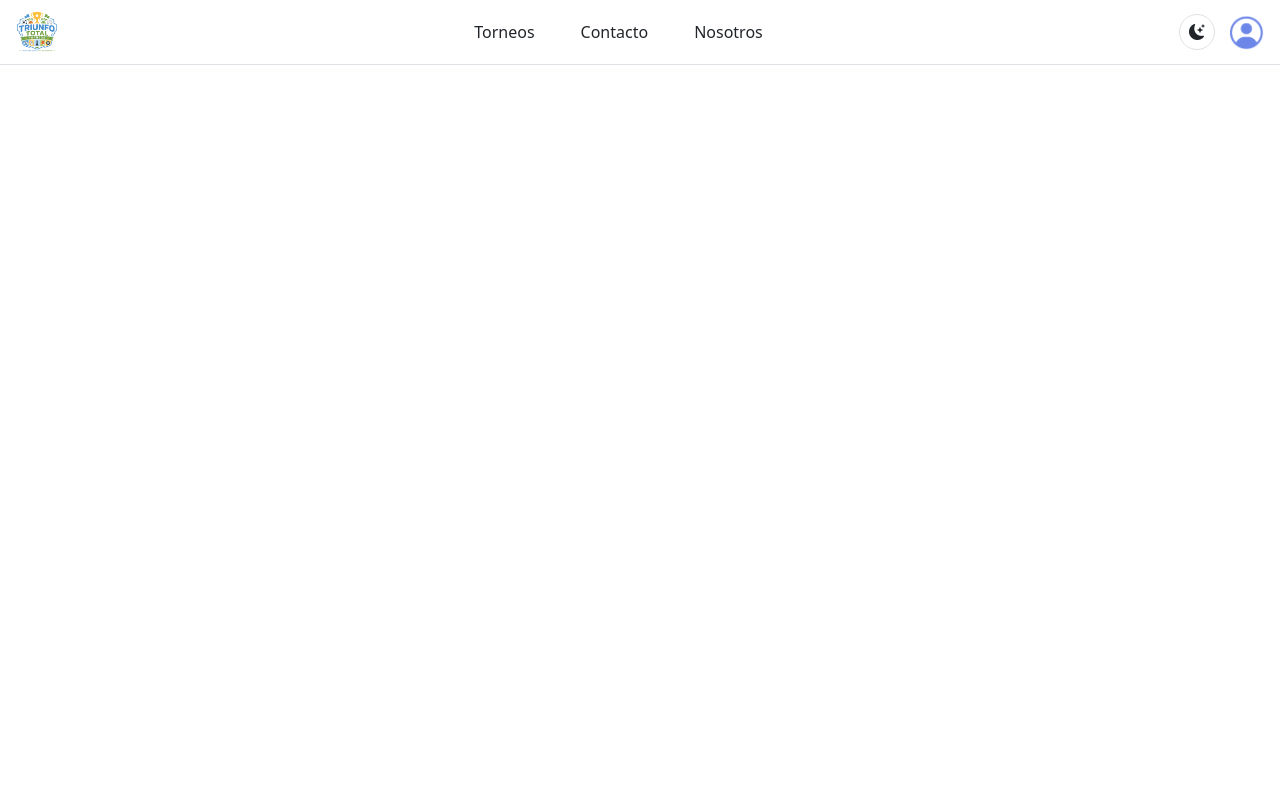
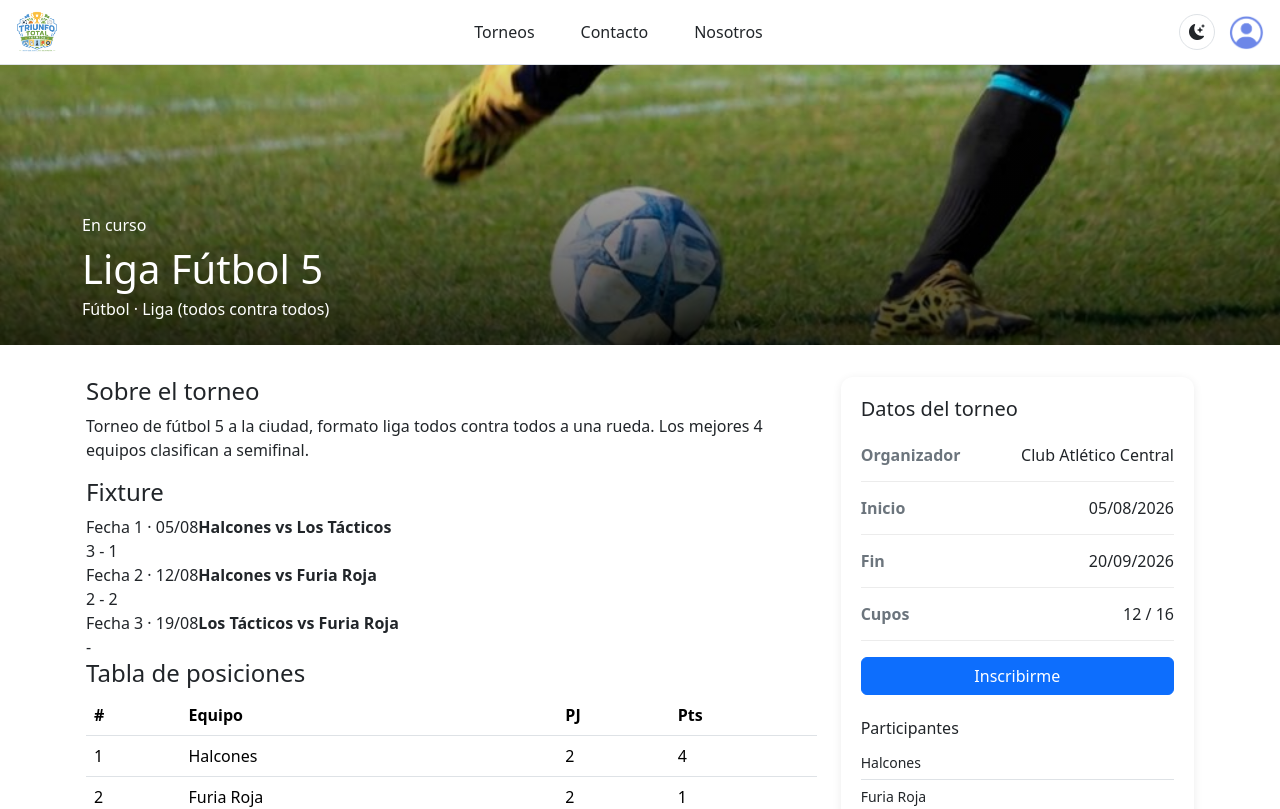
Before and after one commit to MicaelaChans/ByteCraft, a React (Vite) app in the folder TriunfoTotal/: page /tournaments/1 in a window 1280 px wide. Shown: the top 809 px of the page. Built offline with nearby package versions, Linux system fonts and the light colour scheme.

Commit message:
Se agrega pestaña de torneos especificos, se agrega imagen al register y se deja mas nitida la img del login

```diff
--- a/TriunfoTotal/src/App.jsx
+++ b/TriunfoTotal/src/App.jsx
@@ -9,6 +9,7 @@ import Profile from "./components/Profile";
 import Tournaments from "./components/Tournaments";
 import Policies from "./components/Policies";
 import TermsOfService from "./components/TermsOfService";
+import TournamentDetail from "./components/TournamentDetail";
 
 function App() {
   return (
@@ -24,6 +25,8 @@ function App() {
         <Route path="/tournaments" element={<Tournaments />} />
         <Route path="/policies" element={<Policies />} />
         <Route path="/termsOfService" element={<TermsOfService />} />
+        <Route path="/tournaments/:id" element={<TournamentDetail />} />
+
     </Routes>
     </>
   );
--- /dev/null
+++ b/TriunfoTotal/src/components/TournamentDetail.jsx
@@ -0,0 +1,147 @@
+import { useParams, Link } from "react-router-dom";
+import Footer from "./partials/Footer";
+import "../css/styles.css";
+
+// --- MOCK: por ahora todos los torneos muestran esta misma info (fútbol) ---
+// Cuando esté el backend, esto se reemplaza por un fetch a
+// GET /api/torneos/:id y este objeto se arma con lo que devuelva la API.
+const mockDetail = {
+  nombre: "Liga Fútbol 5",
+  categoria: "Fútbol",
+  formato: "Liga (todos contra todos)",
+  estado: "En curso",
+  img: "/img/futbol.jpg",
+  organizador: "Club Atlético Central",
+  inicio: "05/08/2026",
+  fin: "20/09/2026",
+  cupos: 16,
+  inscriptos: 12,
+  descripcion:
+    "Torneo de fútbol 5 a la ciudad, formato liga todos contra todos a una rueda. Los mejores 4 equipos clasifican a semifinal.",
+  fixture: [
+    { ronda: "Fecha 1", partido: "Halcones vs Los Tácticos", fecha: "05/08", resultado: "3 - 1" },
+    { ronda: "Fecha 2", partido: "Halcones vs Furia Roja", fecha: "12/08", resultado: "2 - 2" },
+    { ronda: "Fecha 3", partido: "Los Tácticos vs Furia Roja", fecha: "19/08", resultado: "-" },
+  ],
+  posiciones: [
+    { pos: 1, equipo: "Halcones", pj: 2, pts: 4 },
+    { pos: 2, equipo: "Furia Roja", pj: 2, pts: 1 },
+    { pos: 3, equipo: "Los Tácticos", pj: 2, pts: 1 },
+  ],
+  participantes: ["Halcones", "Furia Roja", "Los Tácticos", "Team Vórtice"],
+};
+
+function TournamentDetail() {
+  const { id } = useParams();
+
+  // TODO backend: reemplazar por el torneo real según `id`
+  const torneo = mockDetail;
+
+  return (
+    <>
+      <div className="tournament-detail-hero">
+        <img src={torneo.img} alt={torneo.nombre} />
+        <div className="tournament-detail-hero-overlay">
+          <div className="container">
+            <span className="status-badge status-live">{torneo.estado}</span>
+            <h1>{torneo.nombre}</h1>
+            <p className="mb-0">{torneo.categoria} · {torneo.formato}</p>
+          </div>
+        </div>
+      </div>
+
+      <div className="container tournament-detail-content">
+        <div className="row">
+          {/* Columna principal */}
+          <div className="col-lg-8">
+            <section className="my-tournaments-section">
+              <h2 className="fs-4">Sobre el torneo</h2>
+              <p>{torneo.descripcion}</p>
+            </section>
+
+            <section className="my-tournaments-section">
+              <h2 className="fs-4">Fixture</h2>
+              <div className="leaderboard">
+                {torneo.fixture.map((f, i) => (
+                  <div key={i} className="leaderboard-row">
+                    <div className="leaderboard-info">
+                      <span className="mt-card-meta">{f.ronda} · {f.fecha}</span>
+                      <strong>{f.partido}</strong>
+                    </div>
+                    <span className="leaderboard-points">{f.resultado}</span>
+                  </div>
+                ))}
+              </div>
+            </section>
+
+            <section className="my-tournaments-section">
+              <h2 className="fs-4">Tabla de posiciones</h2>
+              <table className="table">
+                <thead>
+                  <tr>
+                    <th>#</th>
+                    <th>Equipo</th>
+                    <th>PJ</th>
+                    <th>Pts</th>
+                  </tr>
+                </thead>
+                <tbody>
+                  {torneo.posiciones.map((p) => (
+                    <tr key={p.pos}>
+                      <td>{p.pos}</td>
+                      <td>{p.equipo}</td>
+                      <td>{p.pj}</td>
+                      <td>{p.pts}</td>
+                    </tr>
+                  ))}
+                </tbody>
+              </table>
+            </section>
+          </div>
+
+          {/* Columna lateral */}
+          <div className="col-lg-4">
+            <div className="tournament-detail-sidebar">
+              <h5>Datos del torneo</h5>
+              <div className="profile-info-row">
+                <span className="profile-info-label">Organizador</span>
+                <span>{torneo.organizador}</span>
+              </div>
+              <div className="profile-info-row">
+                <span className="profile-info-label">Inicio</span>
+                <span>{torneo.inicio}</span>
+              </div>
+              <div className="profile-info-row">
+                <span className="profile-info-label">Fin</span>
+                <span>{torneo.fin}</span>
+              </div>
+              <div className="profile-info-row">
+                <span className="profile-info-label">Cupos</span>
+                <span>{torneo.inscriptos} / {torneo.cupos}</span>
+              </div>
+
+              <button type="button" className="btn btn-primary w-100 mt-3">
+                Inscribirme
+              </button>
+
+              <h6 className="mt-4">Participantes</h6>
+              <ul className="tournament-detail-participants">
+                {torneo.participantes.map((p, i) => (
+                  <li key={i}>{p}</li>
+                ))}
+              </ul>
+            </div>
+          </div>
+        </div>
+
+        <Link to="/Tournaments" className="my-tournaments-link d-inline-block mt-3">
+          ← Volver a Torneos
+        </Link>
+      </div>
+
+      <Footer />
+    </>
+  );
+}
+
+export default TournamentDetail;
--- a/TriunfoTotal/src/components/Tournaments.jsx
+++ b/TriunfoTotal/src/components/Tournaments.jsx
@@ -1,5 +1,6 @@
 import { useState, useRef, useMemo } from "react";
 import MyCarousel from "../components/partials/MyCarousel";
+import { Link } from "react-router-dom";
 import Footer from "./partials/Footer";
 import "../css/styles.css";
 
@@ -91,8 +92,8 @@ function Tournaments() {
                 </p>
               )}
 
-              {filtered.map((t) => (
-                <div key={t.id} className="tournament-card">
+             {filtered.map((t) => (
+                <Link key={t.id} to={`/tournaments/${t.id}`} className="tournament-card">
                   <img src={t.img} alt={t.nombre} />
                   <div className="tournament-card-body">
                     <h6>{t.nombre}</h6>
@@ -103,7 +104,7 @@ function Tournaments() {
                       <span className="tournament-card-star">★</span>
                     )}
                   </div>
-                </div>
+                </Link>
               ))}
             </div>
 
--- a/TriunfoTotal/src/css/styles.css
+++ b/TriunfoTotal/src/css/styles.css
@@ -661,9 +661,9 @@ body {
   position: absolute;
   inset: 0;
   background:
-    linear-gradient(rgba(255, 255, 255, 0.6), rgba(255, 255, 255, 0.6)),
+    linear-gradient(rgba(255, 255, 255, 0.25), rgba(255, 255, 255, 0.6)),
     url("/img/esqui.jpg") center/cover no-repeat;
-  filter: blur(12px);
+  filter: blur(4px);
   transform: scale(1.1); /* tapa el borde nítido que deja el blur */
   z-index: 0;
 }
@@ -699,12 +699,30 @@ body {
 /* REGISTER */
 
 .register-page {
+  position: relative;
   display: flex;
   justify-content: center;
+  align-items: center;
+  min-height: 100vh;
   padding: 4rem 1rem;
+  overflow: hidden;
+}
+
+.register-page::before {
+  content: "";
+  position: absolute;
+  inset: 0;
+  background:
+    linear-gradient(rgba(255, 255, 255, 0.25), rgba(255, 255, 255, 0.25)),
+    url("/img/Futsal.jpg") center/cover no-repeat;
+  filter: blur(4px);
+  transform: scale(1.1); /* tapa el borde nítido que deja el blur */
+  z-index: 0;
 }
 
 .register-card {
+  position: relative;
+  z-index: 1;
   width: 100%;
   max-width: 460px;
   background: #fff;
@@ -1195,3 +1213,69 @@ body {
   border: 1px solid #ccc;
   border-radius: 4px;
 }
+
+/* .tournament-card ahora también es un <Link>, sacale el estilo de link */
+.tournament-card {
+  text-decoration: none;
+  color: inherit;
+  display: block;
+}
+
+/* TOURNAMENT DETAIL */
+
+.tournament-detail-hero {
+  position: relative;
+  height: 280px;
+  overflow: hidden;
+}
+
+.tournament-detail-hero img {
+  width: 100%;
+  height: 100%;
+  object-fit: cover;
+}
+
+.tournament-detail-hero-overlay {
+  position: absolute;
+  inset: 0;
+  background: linear-gradient(180deg, rgba(0, 0, 0, 0.1), rgba(0, 0, 0, 0.75));
+  display: flex;
+  align-items: flex-end;
+  color: #fff;
+  padding-bottom: 1.5rem;
+}
+
+.tournament-detail-hero-overlay h1 {
+  margin: 8px 0 4px;
+}
+
+.tournament-detail-content {
+  padding: 2rem 1rem 1rem;
+}
+
+.tournament-detail-sidebar {
+  background: #fff;
+  border-radius: 12px;
+  padding: 1.25rem;
+  box-shadow: 0 2px 10px rgba(0, 0, 0, 0.08);
+}
+
+[data-bs-theme="dark"] .tournament-detail-sidebar {
+  background: var(--bs-secondary-bg);
+}
+
+.tournament-detail-participants {
+  list-style: none;
+  padding: 0;
+  margin: 0;
+}
+
+.tournament-detail-participants li {
+  padding: 6px 0;
+  border-bottom: 1px solid var(--bs-border-color);
+  font-size: 14px;
+}
+
+.tournament-detail-participants li:last-child {
+  border-bottom: none;
+}
```
Also changed, not shown: TriunfoTotal/public/img/Futsal.jpg (added).
